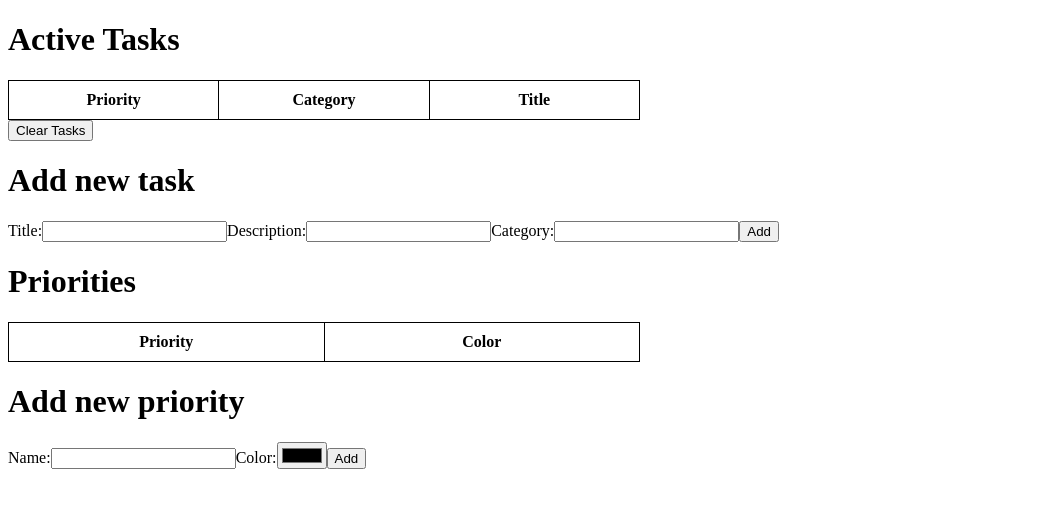
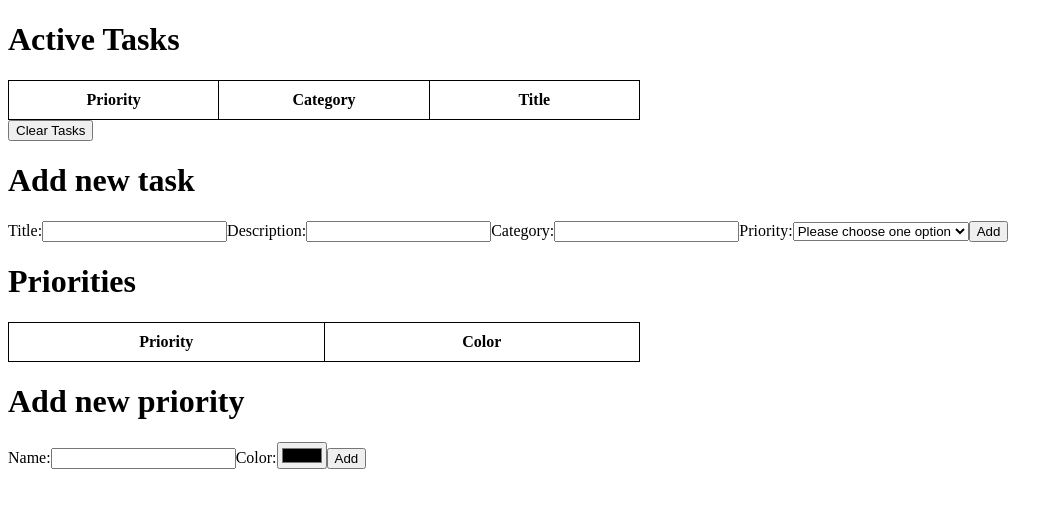
Before and after one commit to volodynator/fast-notes-app, a React (Vite) app: page / in a window 1280 px wide. Shown: the top 508 px of the page, without its empty margins (0-1063 px from the left). Built offline with nearby package versions, Linux system fonts and the light colour scheme; what bayes would draw is missing.

Commit message:
Add priority selector

```diff
--- a/src/model/database/db.ts
+++ b/src/model/database/db.ts
@@ -2,16 +2,13 @@ import Dexie, { type EntityTable } from 'dexie';
 import type { Priority, Task } from '../types';
 
 const db = new Dexie('TasksDatabase') as Dexie & {
-  tasks: EntityTable<
-    Task,
-    'id' // primary key "id" (for the typings only)
-  >;
+  tasks: EntityTable<Task, 'id'>;
   priorities: EntityTable<Priority, 'name'>;
 };
 
 // Schema declaration:
 db.version(1).stores({
-  tasks: '++id, title, description, completed, category, priority, dueDate', // primary key "id" (for the runtime!)
+  tasks: '++id, title, description, completed, category, priority, dueDate',
   priorities: 'name, color',
 });
 
--- a/src/reactContainer/mainPage/TaskCreator.tsx
+++ b/src/reactContainer/mainPage/TaskCreator.tsx
@@ -1,5 +1,6 @@
-import { manager, type Task } from '../../model';
+import { manager, type Priority, type Task } from '../../model';
 import { useState } from 'react';
+import { useEffect } from 'react';
 import { revivedClassifier } from '../../classifier/classifier';
 
 export function TaskCreator({ onTaskAdded }: { onTaskAdded: () => void }) {
@@ -7,9 +8,16 @@ export function TaskCreator({ onTaskAdded }: { onTaskAdded: () => void }) {
   const [description, setDescription] = useState('');
   const [completed, setCompleted] = useState(false);
   const [category, setCategory] = useState('');
-  const [priority, setPriority] = useState({ name: 'priority', color: 'red' });
+  const [priorities, setPriorities] = useState<Priority[]>([]);
+  const [selectedPriority, setSelectedPriority] = useState<Priority>();
   const [dueDate, setDueDate] = useState(new Date());
   const [status, setStatus] = useState('');
+
+  useEffect(() => {
+    manager.showPriorities().then((data) => {
+      setPriorities(data);
+    });
+  }, []);
 
   async function classify(task: string): Promise<string> {
     const result = await revivedClassifier.categorize(task);
@@ -30,7 +38,7 @@ export function TaskCreator({ onTaskAdded }: { onTaskAdded: () => void }) {
         description: description,
         completed: completed,
         category: finalCategory,
-        priority: priority,
+        priority: selectedPriority,
         dueDate: dueDate,
       } as Task;
 
@@ -41,7 +49,7 @@ export function TaskCreator({ onTaskAdded }: { onTaskAdded: () => void }) {
       setDescription('');
       setCompleted(false);
       setCategory('');
-      setPriority({ name: 'priority', color: 'red' });
+      setSelectedPriority(undefined);
       setDueDate(new Date());
       onTaskAdded();
     } catch (error) {
@@ -70,6 +78,25 @@ export function TaskCreator({ onTaskAdded }: { onTaskAdded: () => void }) {
         value={category}
         onChange={(ev) => setCategory(ev.target.value)}
       />
+      Priority:
+      {
+        <select
+          value={selectedPriority?.name ?? ''}
+          onChange={(e) => {
+            const name = e.target.value;
+            const pr = priorities.find((p) => p.name === name);
+            setSelectedPriority(pr);
+          }}
+        >
+          <option value="">Please choose one option</option>
+
+          {priorities.map((p) => (
+            <option key={p.name} value={p.name}>
+              {p.name}
+            </option>
+          ))}
+        </select>
+      }
       <button onClick={addTask}>Add</button>
     </>
   );
```
